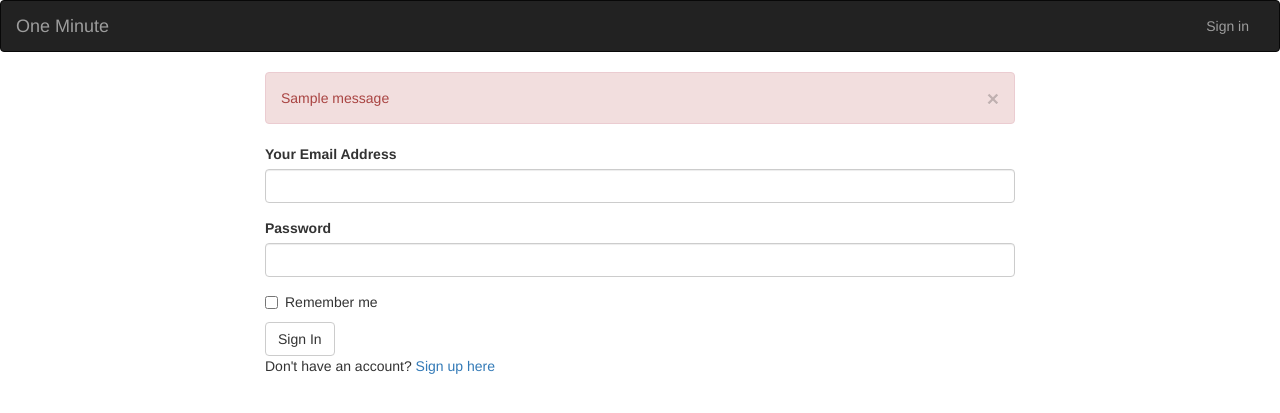
After one commit to wanguinjoka/One-Minute-Pitch, a Flask app: page /authenticate/login in a window 1280 px wide. The commit adds this page. Shown: the top 413 px of the page. Run offline with Flask 2, Linux system fonts and the light colour scheme; tables that the repository leaves empty hold one stand-in row (values such as "Sample post"); one stand-in notice (Sample message) is shown; some libraries are stand-ins or nearby versions.

Commit message:
added login and logout

```diff
--- a/app/auth/forms.py
+++ b/app/auth/forms.py
@@ -1,5 +1,5 @@
 from flask_wtf import FlaskForm
-from wtforms import StringField,TextAreaField,PasswordField,SubmitField
+from wtforms import StringField,TextAreaField,PasswordField,SubmitField,BooleanField
 from wtforms.validators import Required,Length,Email,EqualTo
 from wtforms import ValidationError
 from ..models import User
@@ -18,3 +18,9 @@ class SignUpForm(FlaskForm):
     def validate_username(self,data_field):
         if User.query.filter_by(username = data_field.data).first():
             raise ValidationError('That username is taken')
+
+class LoginForm(FlaskForm):
+    email = StringField('Your Email Address',validators=[Required(),Email()])
+    password = PasswordField('Password',validators =[Required()])
+    remember = BooleanField('Remember me')
+    submit = SubmitField('Sign In')
--- a/app/auth/views.py
+++ b/app/auth/views.py
@@ -1,16 +1,40 @@
-from flask import render_template,redirect,url_for
+from flask import render_template,redirect,url_for,flash,request
+from flask_login import login_user,logout_user,login_required
 from . import auth
+from .. import db
 from ..models import User
-from .forms import SignUpForm
-from .. import db
+from .forms import LoginForm,SignUpForm
+
 
 @auth.route('/signup',methods = ["GET","POST"])
 
 def signup():
     form = SignUpForm()
-    user = User(email = form.email.data, username = form.username.data,password = form.password.data)
-    db.session.add(user)
-    db.session.commit()
-    return redirect(url_for('auth.login'))
+    if form.validate_on_submit():
+        user = User(email = form.email.data, username = form.username.data,password = form.password.data)
+        db.session.add(user)
+        db.session.commit()
+
+        return redirect(url_for('auth.login'))
 
     return render_template('auth/signup.html',signup_form = form)
+
+@auth.route('/login',methods=['GET','POST'])
+def login():
+    login_form = LoginForm()
+    if login_form.validate_on_submit():
+        user = User.query.filter_by(email = login_form.email.data).first()
+        if user is not None and user.verify_password(login_form.password.data):
+            login_user(user,login_form.remember.data)
+            return redirect(request.args.get('next') or url_for('main.index'))
+
+        flash('Invalid username or Password')
+
+    title ="One Minute Pitch"
+    return render_template('auth/login.html',login_form = login_form,title=title)
+
+@auth.route('/logout')
+@login_required
+def logout():
+    logout_user()
+    return redirect(url_for("main.index"))
--- a/app/models.py
+++ b/app/models.py
@@ -8,7 +8,7 @@ def load_user(user_id):
     return User.query.get(int(user_id))
 
 class User(UserMixin,db.Model):
-    __tablename__='users'
+    __tablename__ ='users'
     id = db.Column(db.Integer,primary_key = True)
     username = db.Column(db.String(255),index = True)
     email = db.Column(db.String(255),unique = True,index = True)
--- /dev/null
+++ b/app/templates/auth/login.html
@@ -0,0 +1,23 @@
+{% extends 'base.html'%}
+{% import 'bootstrap/wtf.html' as wtf%}
+
+{% block content %}
+<div class="container">
+    <div class="row">
+      <div class= "col-md-2"> </div>
+      <div class="col-md-8">
+      <!--Flash message -->
+      {% for message in get_flashed_messages() %}
+        <div class="alert alert-danger">
+        <button type="button" class="close" data-dismiss="alert">&times;</button>
+        {{ message }}
+        </div>
+      {% endfor %}
+      <!-- Login form -->
+      {{wtf.quick_form(login_form)}}
+      <p> Don't have an account? <a href="{{url_for('auth.signup')}}">Sign up here</a></p>
+     </div>
+     <div clas="col-md-2"> </div>
+    </div>
+</div>
+{%endblock%}
--- a/app/templates/base.html
+++ b/app/templates/base.html
@@ -4,5 +4,8 @@
                 <!-- Content block -->
 
         {% block content %}
-
-        {% endblock%}
+           <!-- Navbar block  -->
+{% block navbar %}
+{% include 'navbar.html' %}
+{% endblock %}
+{% endblock%}
--- /dev/null
+++ b/app/templates/navbar.html
@@ -0,0 +1,24 @@
+<div class="navbar navbar-inverse" role="navigation">
+    <div class="container-fluid">
+        <div class="navbar-header">
+            <button type="button" class="navbar-toggle" data-toggle="collapse" data-target=".navbar-collapse">
+              <span class="sr-only">Toggle navigation</span>
+              <span class="icon-bar"></span>
+              <span class="icon-bar"></span>
+              <span class="icon-bar"></span>
+            </button>
+            <a class="navbar-brand" href="/"> One Minute </a>
+        </div>
+        <div class="navbar-collapse collapse">
+            <ul class="nav navbar-nav navbar-right">
+                {% if current_user.is_authenticated %}
+                <li style="color:white;padding:15px;">{{current_user.username}}</li>
+                <li><a href="{{url_for('auth.logout')}}">Sign out</a></li>
+                {% else %}
+                <li><a href="{{url_for('auth.login')}}">Sign in</a></li>
+                {%endif%}
+              </ul>
+        </div>
+
+    </div>
+</div>
--- a/config.py
+++ b/config.py
@@ -1,12 +1,12 @@
 import os
 
 class Config:
-
+   SECRET_KEY = os.environ.get('SECRET_KEY')
    SQLALCHEMY_DATABASE_URI = 'postgresql+psycopg2://wanguinjoka:hakiizzy@localhost/oneminpitch'
 
 
 class ProdConfig(Config):
-    pass
+    SQLALCHEMY_DATABASE_URI = os.environ.get("DATABASE_URL")
 
 
 class DevConfig(Config):
--- a/manage.py
+++ b/manage.py
@@ -15,7 +15,6 @@ manager.add_command('db',MigrateCommand)
 
 manager.add_command('server',Server)
 
-manager.add_command('server',Server)
 
 @manager.shell
 def make_shell_context():
```
Also changed, not shown: 1 other file.
